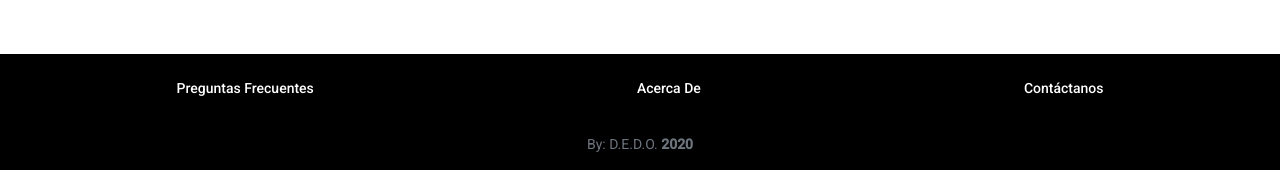
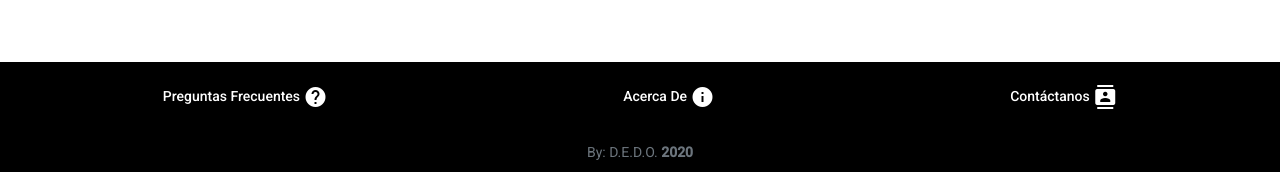
Before and after one commit to omarrb76/PROYECTO-FINAL, an Angular app: page /about in a window 1280 px wide. Shown: the part 1427-1599 px from the top of the page. Built offline with nearby package versions, Linux system fonts and the light colour scheme.

Commit message:
Este es mi avance del proyecto sin incluir el lector de pantalla

```diff
--- a/src/app/app.module.ts
+++ b/src/app/app.module.ts
@@ -11,6 +11,7 @@ import { FooterComponent } from './components/footer/footer.component';
 import { FaqComponent } from './components/faq/faq.component';
 import { AboutComponent } from './components/about/about.component';
 import { ContactComponent } from './components/contact/contact.component';
+import { HeaderComponent } from './components/header/header.component';
 
 @NgModule({
   declarations: [
@@ -19,7 +20,8 @@ import { ContactComponent } from './components/contact/contact.component';
     FooterComponent,
     FaqComponent,
     AboutComponent,
-    ContactComponent
+    ContactComponent,
+    HeaderComponent
   ],
   imports: [
     BrowserModule,
--- a/src/app/components/about/about.component.html
+++ b/src/app/components/about/about.component.html
@@ -1,13 +1,5 @@
 <div class="container p-5">
-    <div class="row mb-5">
-        <div class="col text-center" fxShow.xs="false" fxShow.sm="false" fxShow="true">
-            <img src="./assets/img/titulo.png" alt="Logo de Simple" class="img-fluid puntero" (click)="regresarLOGIN()">
-        </div>
-        <div class="col text-center" fxShow.xs="true" fxShow.sm="true" fxShow="false">
-            <img src="./assets/img/icono.png" alt="Logo de Simple" class="img-fluid icono puntero"
-                (click)="regresarLOGIN()">
-        </div>
-    </div>
+    <app-header></app-header>
     <div class="row my-2">
         <div class="col text-center">
             <h2>Acerca De</h2>
--- a/src/app/components/about/about.component.ts
+++ b/src/app/components/about/about.component.ts
@@ -1,5 +1,4 @@
 import { Component, OnInit } from '@angular/core';
-import { Router } from '@angular/router';
 
 interface Carta {
   name: string;
@@ -49,13 +48,9 @@ export class AboutComponent implements OnInit {
 
   equipo = INFORMACION;
 
-  constructor(private router: Router) { }
+  constructor() { }
 
   ngOnInit(): void {
   }
 
-  regresarLOGIN(){
-    this.router.navigate(['/home']);
-  }
-
 }
--- a/src/app/components/contact/contact.component.html
+++ b/src/app/components/contact/contact.component.html
@@ -1,13 +1,5 @@
 <div class="container p-5" fxLayout="column">
-    <div class="mb-5" fxLayout="row" fxFlex>
-        <div class="text-center" fxShow.xs="false" fxShow.sm="false" fxShow="true" fxFlex>
-            <img src="./assets/img/titulo.png" alt="Logo de Simple" class="img-fluid puntero" (click)="regresarLOGIN()">
-        </div>
-        <div class="text-center" fxShow.xs="true" fxShow.sm="true" fxShow="false" fxFlex>
-            <img src="./assets/img/icono.png" alt="Logo de Simple" class="img-fluid icono puntero"
-                (click)="regresarLOGIN()">
-        </div>
-    </div>
+    <app-header></app-header>
     <div class="my-2" fxLayout="row" fxFlex>
         <div class="text-center" fxFlex>
             <h2>Contáctanos</h2>
--- a/src/app/components/contact/contact.component.ts
+++ b/src/app/components/contact/contact.component.ts
@@ -1,6 +1,5 @@
 import { SnackbarService } from './../../services/snackbar.service';
 import { Component, OnInit } from '@angular/core';
-import { Router } from '@angular/router';
 import { FormBuilder, Validators } from '@angular/forms';
 
 @Component({
@@ -13,7 +12,7 @@ export class ContactComponent implements OnInit {
   contactForm;
   enviado = false;
 
-  constructor(private router: Router, private formBuilder: FormBuilder, private snackBarService: SnackbarService) {
+  constructor(private formBuilder: FormBuilder, private snackBarService: SnackbarService) {
     this.contactForm = this.formBuilder.group({
       name: ['', Validators.required],
       email: ['', [Validators.required, Validators.email]],
@@ -23,10 +22,6 @@ export class ContactComponent implements OnInit {
   }
 
   ngOnInit(): void {
-  }
-
-  regresarLOGIN() {
-    this.router.navigate(['/home']);
   }
 
   submitContactForm() {
--- a/src/app/components/faq/faq.component.html
+++ b/src/app/components/faq/faq.component.html
@@ -1,13 +1,7 @@
 <div class="container p-5" fxLayout="column">
-    <div class="mb-5" fxFlex>
-        <div class="col text-center" fxShow.xs="false" fxShow.sm="false" fxShow="true">
-            <img src="./assets/img/titulo.png" alt="Logo de Simple" class="img-fluid puntero" (click)="regresarLOGIN()">
-        </div>
-        <div class="col text-center" fxShow.xs="true" fxShow.sm="true" fxShow="false">
-            <img src="./assets/img/icono.png" alt="Logo de Simple" class="img-fluid icono puntero"
-                (click)="regresarLOGIN()">
-        </div>
-    </div>
+
+    <app-header></app-header>
+
     <div class="my-2" fxFlex>
         <div class="text-center">
             <h2>Preguntas Frecuentes</h2>
--- a/src/app/components/faq/faq.component.ts
+++ b/src/app/components/faq/faq.component.ts
@@ -1,5 +1,4 @@
 import { Component, OnInit } from '@angular/core';
-import { Router } from '@angular/router';
 
 interface Pregunta {
   titulo: string;
@@ -51,13 +50,9 @@ export class FaqComponent implements OnInit {
 
   frecuentes = PREGUNTAS;
 
-  constructor(private router: Router) { }
+  constructor() { }
 
   ngOnInit(): void {
   }
 
-  regresarLOGIN() {
-    this.router.navigate(['/home']);
-  }
-
 }
--- a/src/app/components/footer/footer.component.html
+++ b/src/app/components/footer/footer.component.html
@@ -1,8 +1,13 @@
 <footer class="pt-3 negro container-fluid">
-    <div class="d-flex justify-content-around" fxLayout="row" fxLayout.sm="column">
-            <div class="text-center mb-2"><button mat-flat-button color="negro" [routerLink]="['faq']">Preguntas Frecuentes</button></div>
-            <div class="text-center mb-2"><button mat-flat-button color="negro" [routerLink]="['about']">Acerca De</button></div>
-            <div class="text-center mb-2"><button mat-flat-button color="negro" [routerLink]="['contact']">Contáctanos</button></div>
+    <div class="d-flex justify-content-around" fxLayout="row" fxLayout.sm="column" fxLayout.xs="column">
+        <div class="text-center mb-2"><button mat-flat-button color="negro" [routerLink]="['faq']">Preguntas Frecuentes
+                <mat-icon>help</mat-icon></button></div>
+        <div class="text-center mb-2"><button mat-flat-button color="negro" [routerLink]="['about']">Acerca De
+                <mat-icon>info</mat-icon>
+        </button>
+        </div>
+        <div class="text-center mb-2"><button mat-flat-button color="negro"
+                [routerLink]="['contact']">Contáctanos <mat-icon>contacts</mat-icon></button></div>
     </div>
     <br>
     <div class="text-center pb-3">
--- /dev/null
+++ b/src/app/components/header/header.component.html
@@ -0,0 +1,9 @@
+<header class="mb-5" fxFlex>
+    <div class="col text-center" fxShow.xs="false" fxShow.sm="false" fxShow="true">
+        <img src="./assets/img/titulo.png" alt="Logo de Simple" class="img-fluid puntero" (click)="regresarLOGIN()">
+    </div>
+    <div class="col text-center" fxShow.xs="true" fxShow.sm="true" fxShow="false">
+        <img src="./assets/img/icono.png" alt="Logo de Simple" class="img-fluid icono puntero"
+            (click)="regresarLOGIN()">
+    </div>
+</header>
--- /dev/null
+++ b/src/app/components/header/header.component.ts
@@ -0,0 +1,20 @@
+import { Router } from '@angular/router';
+import { Component, OnInit } from '@angular/core';
+
+@Component({
+  selector: 'app-header',
+  templateUrl: './header.component.html',
+  styleUrls: ['./header.component.css']
+})
+export class HeaderComponent implements OnInit {
+
+  constructor(private router: Router) { }
+
+  ngOnInit(): void {
+  }
+
+  regresarLOGIN() {
+    this.router.navigate(['/home']);
+  }
+
+}
```
Also changed, not shown: src/app/app.component.html (+51 -0 lines), src/app/components/header/header.component.css (added), 1 other file (tests, documents, lock files or other folders).
